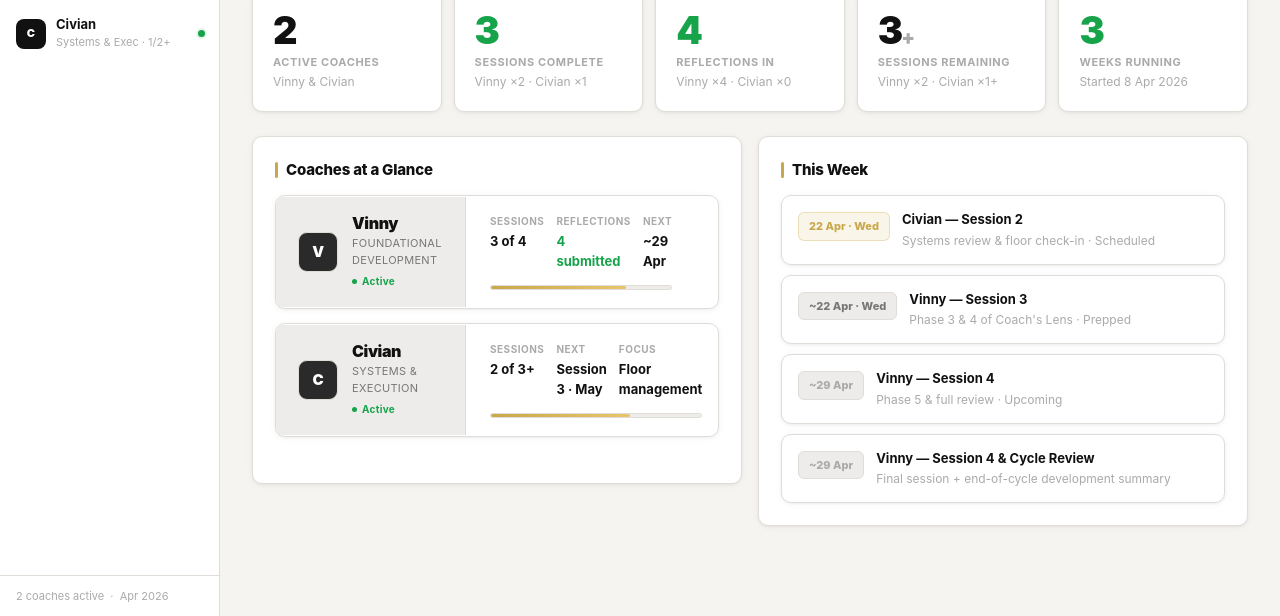
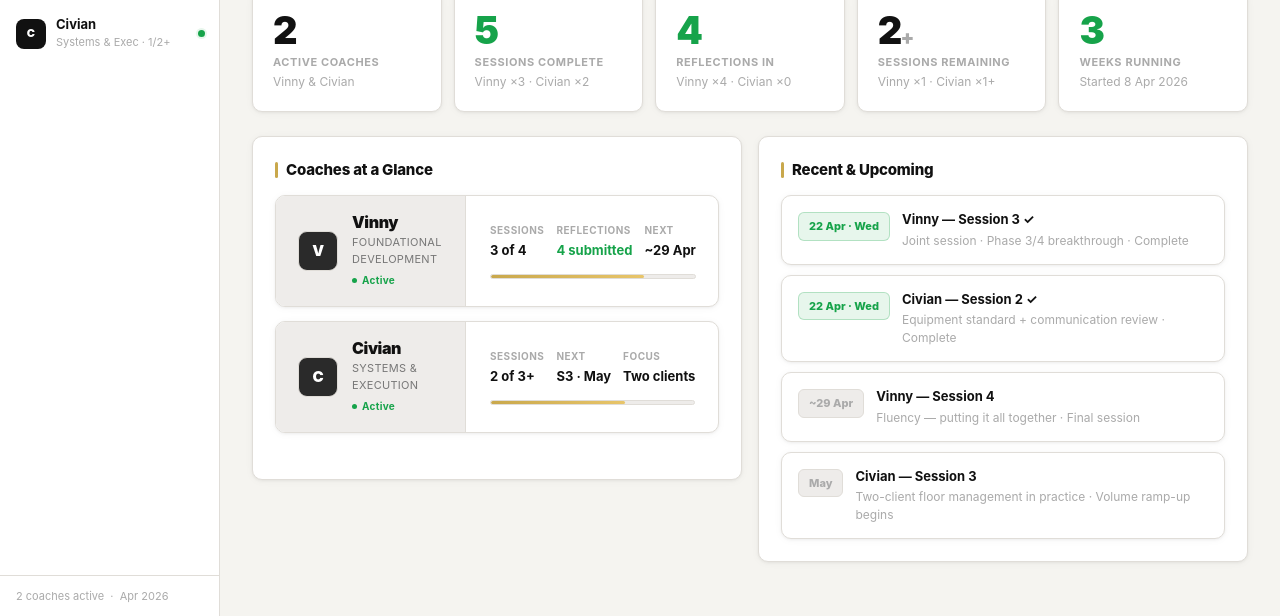
Before and after one commit to CoachAndrew818/lr-coach-development, a plain HTML site: page index.html in a window 1280 px wide. Shown: the part 184-800 px from the top of the page. Drawn offline with Linux system fonts and the light colour scheme.

Commit message:
Fix all stats: sessions 5 complete, banners 3/4 + 2/3, This Week updated, Civian card layout fixed

```diff
--- a/index.html
+++ b/index.html
@@ -169,7 +169,7 @@ button{font-family:inherit;cursor:pointer;border:none;background:none}
 .ov-cc-mid{padding:18px 24px}
 .ov-cc-row{display:grid;grid-template-columns:1fr 1fr 1fr;gap:12px;margin-bottom:14px}
 .ov-mi-l{font-size:10px;font-weight:700;text-transform:uppercase;letter-spacing:.5px;color:var(--t4)}
-.ov-mi-v{font-size:13px;font-weight:700;color:var(--t1);margin-top:3px}
+.ov-mi-v{font-size:13px;font-weight:700;color:var(--t1);margin-top:3px;white-space:nowrap}
 .ov-prog-track{height:5px;background:var(--s2);border-radius:3px;overflow:hidden;border:1px solid var(--s3)}
 .ov-prog-fill{height:100%;border-radius:3px;background:linear-gradient(90deg,var(--gold),#E8C56A)}
 .ov-cc-right{padding:18px 22px;display:flex;align-items:center}
@@ -201,6 +201,7 @@ button{font-family:inherit;cursor:pointer;border:none;background:none}
 .tw-date-sched{background:var(--gold-l);color:var(--gold);border:1px solid var(--gold-b)}
 .tw-date-prep{background:var(--s2);color:var(--t3);border:1px solid var(--s3)}
 .tw-date-up{background:var(--s2);color:var(--t4);border:1px solid var(--s3)}
+.tw-date-done{background:var(--green-l);color:var(--green);border:1px solid var(--green-b)}
 .tw-info{}
 .tw-title{font-size:13px;font-weight:700;color:var(--t1)}
 .tw-sub{font-size:12px;color:var(--t4);margin-top:2px}
@@ -587,7 +588,7 @@ button{font-family:inherit;cursor:pointer;border:none;background:none}
       <div class="ov-head-sub">2 active coaches · 3 weeks running</div>
     </div>
     <div class="ov-head-right">
-      <strong>Week of 19 Apr 2026</strong>Week 3 of 4
+      <strong>Week of 22 Apr 2026</strong>Week 3 of 4
     </div>
   </div>
 
@@ -598,9 +599,9 @@ button{font-family:inherit;cursor:pointer;border:none;background:none}
       <div class="sc-sub">Vinny &amp; Civian</div>
     </div>
     <div class="stat-card">
-      <div class="sc-num green">3</div>
+      <div class="sc-num green">5</div>
       <div class="sc-label">Sessions Complete</div>
-      <div class="sc-sub">Vinny ×2 · Civian ×1</div>
+      <div class="sc-sub">Vinny ×3 · Civian ×2</div>
     </div>
     <div class="stat-card">
       <div class="sc-num green">4</div>
@@ -608,9 +609,9 @@ button{font-family:inherit;cursor:pointer;border:none;background:none}
       <div class="sc-sub">Vinny ×4 · Civian ×0</div>
     </div>
     <div class="stat-card">
-      <div class="sc-num">3<span style="font-size:20px;color:var(--t4)">+</span></div>
+      <div class="sc-num">2<span style="font-size:20px;color:var(--t4)">+</span></div>
       <div class="sc-label">Sessions Remaining</div>
-      <div class="sc-sub">Vinny ×2 · Civian ×1+</div>
+      <div class="sc-sub">Vinny ×1 · Civian ×1+</div>
     </div>
     <div class="stat-card">
       <div class="sc-num green">3</div>
@@ -664,8 +665,8 @@ button{font-family:inherit;cursor:pointer;border:none;background:none}
               <div class="ov-cc-mid">
                 <div class="ov-cc-row">
                   <div><div class="ov-mi-l">Sessions</div><div class="ov-mi-v">2 of 3+</div></div>
-                  <div><div class="ov-mi-l">Next</div><div class="ov-mi-v">Session 3 · May</div></div>
-                  <div><div class="ov-mi-l">Focus</div><div class="ov-mi-v">Floor management</div></div>
+                  <div><div class="ov-mi-l">Next</div><div class="ov-mi-v">S3 · May</div></div>
+                  <div><div class="ov-mi-l">Focus</div><div class="ov-mi-v">Two clients</div></div>
                 </div>
                 <div class="ov-prog-track"><div class="ov-prog-fill" style="width:66%"></div></div>
               </div>
@@ -681,34 +682,34 @@ button{font-family:inherit;cursor:pointer;border:none;background:none}
 
     <div>
       <div class="card">
-        <div class="ph">This Week</div>
+        <div class="ph">Recent &amp; Upcoming</div>
         <div class="this-week">
           <div class="tw-item">
-            <div class="tw-date tw-date-sched">22 Apr · Wed</div>
+            <div class="tw-date tw-date-done">22 Apr · Wed</div>
             <div class="tw-info">
-              <div class="tw-title">Civian — Session 2</div>
-              <div class="tw-sub">Systems review &amp; floor check-in · Scheduled</div>
+              <div class="tw-title">Vinny — Session 3 ✓</div>
+              <div class="tw-sub">Joint session · Phase 3/4 breakthrough · Complete</div>
             </div>
           </div>
           <div class="tw-item">
-            <div class="tw-date tw-date-prep">~22 Apr · Wed</div>
+            <div class="tw-date tw-date-done">22 Apr · Wed</div>
             <div class="tw-info">
-              <div class="tw-title">Vinny — Session 3</div>
-              <div class="tw-sub">Phase 3 &amp; 4 of Coach's Lens · Prepped</div>
+              <div class="tw-title">Civian — Session 2 ✓</div>
+              <div class="tw-sub">Equipment standard + communication review · Complete</div>
             </div>
           </div>
           <div class="tw-item">
             <div class="tw-date tw-date-up">~29 Apr</div>
             <div class="tw-info">
               <div class="tw-title">Vinny — Session 4</div>
-              <div class="tw-sub">Phase 5 &amp; full review · Upcoming</div>
+              <div class="tw-sub">Fluency — putting it all together · Final session</div>
             </div>
           </div>
           <div class="tw-item">
-            <div class="tw-date tw-date-up">~29 Apr</div>
+            <div class="tw-date tw-date-up">May</div>
             <div class="tw-info">
-              <div class="tw-title">Vinny — Session 4 &amp; Cycle Review</div>
-              <div class="tw-sub">Final session + end-of-cycle development summary</div>
+              <div class="tw-title">Civian — Session 3</div>
+              <div class="tw-sub">Two-client floor management in practice · Volume ramp-up begins</div>
             </div>
           </div>
         </div>
@@ -738,11 +739,11 @@ button{font-family:inherit;cursor:pointer;border:none;background:none}
           <circle class="pb-ring-track" cx="50" cy="50" r="42"/>
           <circle class="pb-ring-fill" cx="50" cy="50" r="42"
             stroke="url(#rg2)"
-            data-offset="131.95"
+            data-offset="65.97"
             style="stroke-dashoffset:263.9;transform-origin:50px 50px;transform:rotate(-90deg)"/>
         </svg>
         <div class="pb-ring-inner">
-          <div class="pb-ring-n">2/4</div>
+          <div class="pb-ring-n">3/4</div>
           <div class="pb-ring-s">Done</div>
         </div>
       </div>
@@ -757,8 +758,8 @@ button{font-family:inherit;cursor:pointer;border:none;background:none}
       </div>
     </div>
     <div class="pb-kpis">
-      <div class="pk"><div class="pk-n">2</div><div class="pk-l">Sessions Done</div></div>
-      <div class="pk"><div class="pk-n">2</div><div class="pk-l">Remaining</div></div>
+      <div class="pk"><div class="pk-n">3</div><div class="pk-l">Sessions Done</div></div>
+      <div class="pk"><div class="pk-n">1</div><div class="pk-l">Remaining</div></div>
       <div class="pk"><div class="pk-n" style="color:rgba(255,255,255,.2);font-size:18px">—</div><div class="pk-l">Formal Score</div></div>
     </div>
   </div>
@@ -1303,11 +1304,11 @@ button{font-family:inherit;cursor:pointer;border:none;background:none}
           <circle class="pb-ring-track" cx="50" cy="50" r="42"/>
           <circle class="pb-ring-fill" cx="50" cy="50" r="42"
             stroke="url(#rg2)"
-            data-offset="197.9"
+            data-offset="89.73"
             style="stroke-dashoffset:263.9;transform-origin:50px 50px;transform:rotate(-90deg)"/>
         </svg>
         <div class="pb-ring-inner">
-          <div class="pb-ring-n">1/2<span style="font-size:12px;opacity:.5">+</span></div>
+          <div class="pb-ring-n">2/3<span style="font-size:12px;opacity:.5">+</span></div>
           <div class="pb-ring-s">Done</div>
         </div>
       </div>
@@ -1322,7 +1323,7 @@ button{font-family:inherit;cursor:pointer;border:none;background:none}
       </div>
     </div>
     <div class="pb-kpis">
-      <div class="pk"><div class="pk-n">1</div><div class="pk-l">Sessions Done</div></div>
+      <div class="pk"><div class="pk-n">2</div><div class="pk-l">Sessions Done</div></div>
       <div class="pk"><div class="pk-n">1+</div><div class="pk-l">Remaining</div></div>
       <div class="pk"><div class="pk-n" style="color:rgba(255,255,255,.2);font-size:18px">—</div><div class="pk-l">Formal Score</div></div>
     </div>
```
